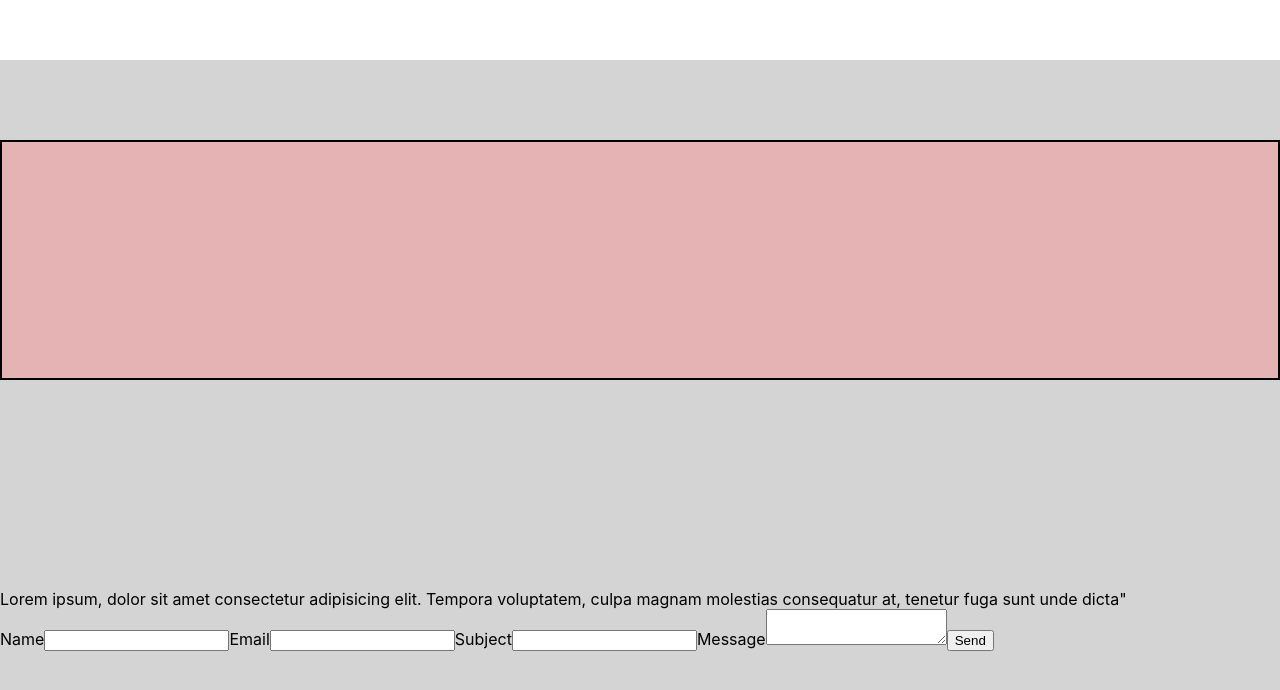
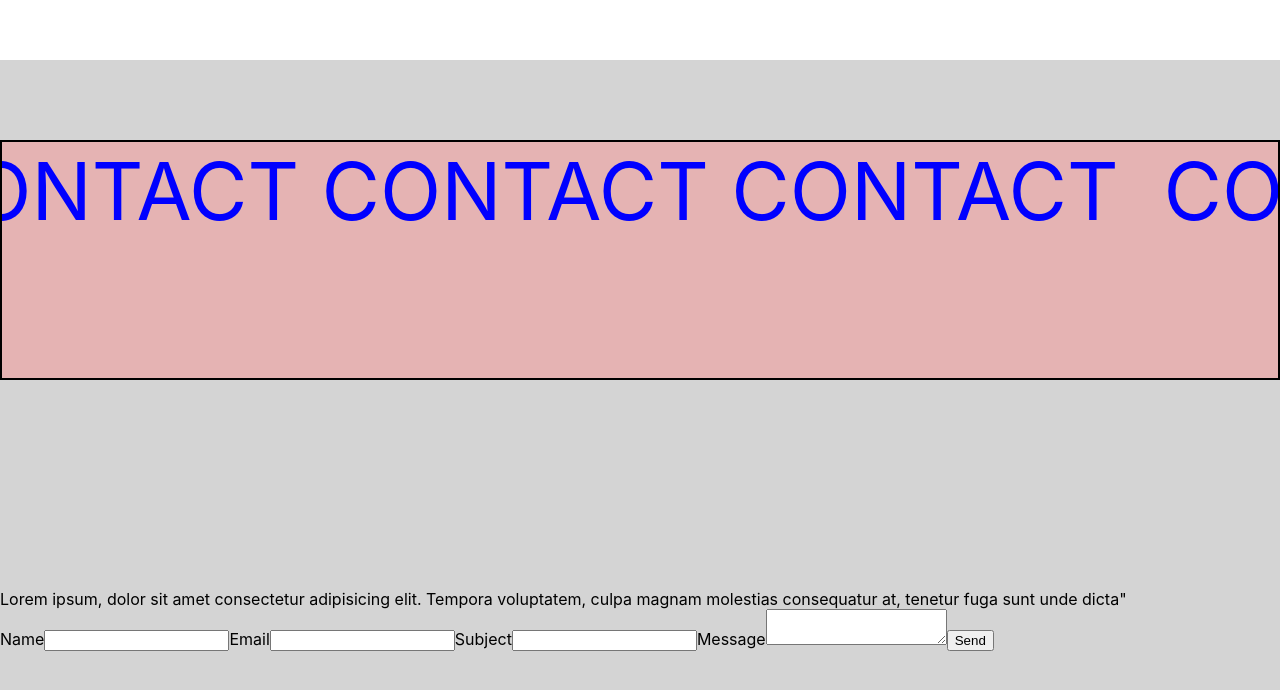
Before and after one commit to sparklingwaterlemon/Portfolio, a React (Create React App) app: page / in a window 1280 px wide. Shown: the part 4180-4870 px from the top of the page. Built offline with nearby package versions, Linux system fonts and the light colour scheme.

Commit message:
updated marquee scroll

```diff
--- a/src/Components/ContactSection/ContactSection.css
+++ b/src/Components/ContactSection/ContactSection.css
@@ -17,36 +17,54 @@
 
     overflow: hidden;
     white-space: nowrap;
-    font-size: 10em;
+    font-size: 5em;
+}
+
+.marquee-text0{
+    color: blue;
+    display: inline-block;
+
+    animation: marquee0 20s linear infinite;
+
 }
 
 .marquee-text1{
     color: blue;
     display: inline-block;
 
-    animation: marquee1 50s linear infinite;
+    animation: marquee1 20s linear infinite;
+
 }
-.marquee-text2{
+/* .marquee-text2{
     color: red;
     display: inline-block;
 
-    animation: marquee2 50s linear infinite;
-    animation-delay: 25s;
-}
+    animation: marquee2 20s linear infinite;
 
-@keyframes marquee1 {
+    animation-delay: 10s;
+} */
+
+@keyframes marquee0 {
     from {
-        transform: translateX(100%);
+        transform: translateX(0%);
     }
     to {
         transform: translateX(-100%);
     }
 }
-@keyframes marquee2 {
+@keyframes marquee1 {
     from {
         transform: translateX(0%);
     }
     to {
-        transform: translateX(-200%);
+        transform: translateX(-100%);
     }
 }
+/* @keyframes marquee2 {
+    from {
+        transform: translateX(0%);
+    }
+    to {
+        transform: translateX(-100%);
+    }
+} */
--- a/src/Components/ContactSection/ContactSection.jsx
+++ b/src/Components/ContactSection/ContactSection.jsx
@@ -44,6 +44,12 @@ export default function ContactSection() {
         <section id="contact">
 
             <div className="marquee-container">
+                <div class="marquee-text0">
+                    <span className="c">&nbsp; CONTACT </span>
+                    <span className="c">CONTACT </span>
+                    <span className="c">CONTACT </span>
+                    <span className="c">CONTACT </span>
+                </div>
                 <div class="marquee-text1">
                     <span className="c">&nbsp; CONTACT </span>
                     <span className="c">CONTACT </span>
@@ -51,12 +57,12 @@ export default function ContactSection() {
                     <span className="c">CONTACT </span>
                 </div>
 
-                <div class="marquee-text2">
+                {/* <div class="marquee-text2">
                     <span className="c">&nbsp; CONTACT </span>
                     <span className="c">CONTACT </span>
                     <span className="c">CONTACT </span>
                     <span className="c">CONTACT </span>
-                </div>
+                </div> */}
             </div>
 
 
```
